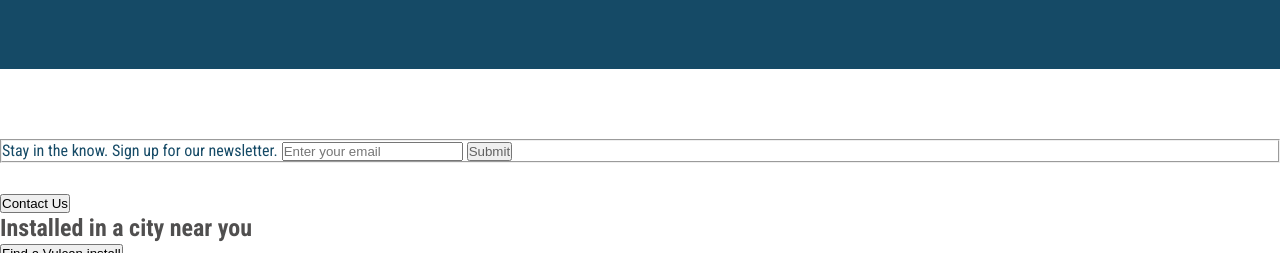
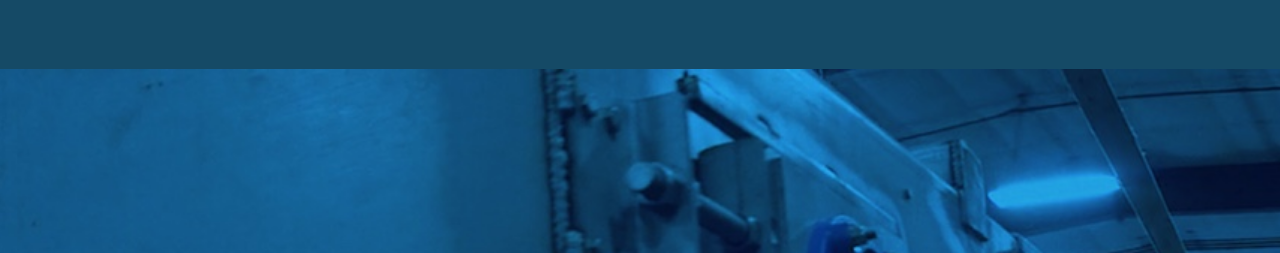
Before and after one commit to hojinchang/vulcan-webpage, a plain HTML site: page index.html in a window 1280 px wide. Shown: the part 1473-1726 px from the top of the page. Drawn offline with nearby package versions, Linux system fonts and the light colour scheme; files that its build step writes are made by us from their sources.

Commit message:
added about us section scss content and small tweaks to product advisor section

```diff
--- a/index.html
+++ b/index.html
@@ -189,13 +189,14 @@
                             </select>
                         </div>
                     </fieldset>
+
                      <!-- sign up button -->
                     <button type="submit">FIND MY PRODUCT</button>
                 </form>
             </section>
 
             <!-- About Us Hero -->
-            <section>
+            <section class="section-about">
                 <h2>DELIVERING CLEAN, SAFE WATER SINCE 1975. REFRESHING INDEED.</h2>
                 <p>Vulcan wastewater screening equipment has played a vital role in protecting the water supply of more than 900 cities and communities throughout the world.</p>
                 <a href="#">ABOUT US</a>
--- /dev/null
+++ b/scss/_sectionAbout.scss
@@ -0,0 +1,56 @@
+@use 'variables' as *;
+@use 'mixins' as *;
+
+.section-about {
+    background-image: url(../images/bg-section-about-us.jpg);
+    background-color: $primary-colour;
+    height: rem(816);
+    background-position: center;
+    background-repeat: no-repeat;
+    background-size: cover;
+
+
+    display: flex;
+    flex-direction: column;
+    justify-items: center;
+    justify-content: center;
+    align-items: center;
+
+    text-align: center;
+
+    h2{
+        max-width: rem(450);
+
+        @include mq($tablet-width) {
+            max-width: rem(800);
+        }
+        @include mq($desktop-general-width) {
+            max-width: rem(1100);
+        }
+    }
+
+    p {
+        max-width: rem(260);
+        margin: 2rem 0 4rem;
+
+        @include mq($tablet-width) {
+            max-width: rem(500);
+            margin-bottom: 5rem;
+        }
+
+        @include mq($desktop-general-width) {
+            max-width: rem(800);
+            margin: 5rem 0 6rem
+        }
+    }
+
+    a {
+        padding: 0.7rem 1.8rem;
+        border: 1px solid white;
+
+        @include mq($desktop-general-width) {
+            // margin-top: 5rem;
+            padding: 0.7rem 3.6rem;
+        }
+    }
+}
--- a/scss/_typography.scss
+++ b/scss/_typography.scss
@@ -116,6 +116,24 @@ body {
 // --END OF PRODUCT ADVISOR SECTION
 
 
+// START OF ABOUT US SECTION
+.section-about {
+
+    h2 {
+        font-size: 2.5rem;
+
+        @include mq($desktop-general-width) {
+            font-size: 4.5rem;
+        }
+    }
+
+
+    a {
+        font-size: 1.1rem;
+        font-weight: 600;
+    }
+}
+
 
 .section-email-contact {
     label { color: $quinary-text-colour; }
--- a/scss/styles.scss
+++ b/scss/styles.scss
@@ -8,3 +8,4 @@
 @use 'typography';
 @use 'sectionCPO';
 @use 'sectionPA';
+@use 'sectionAbout';
```
